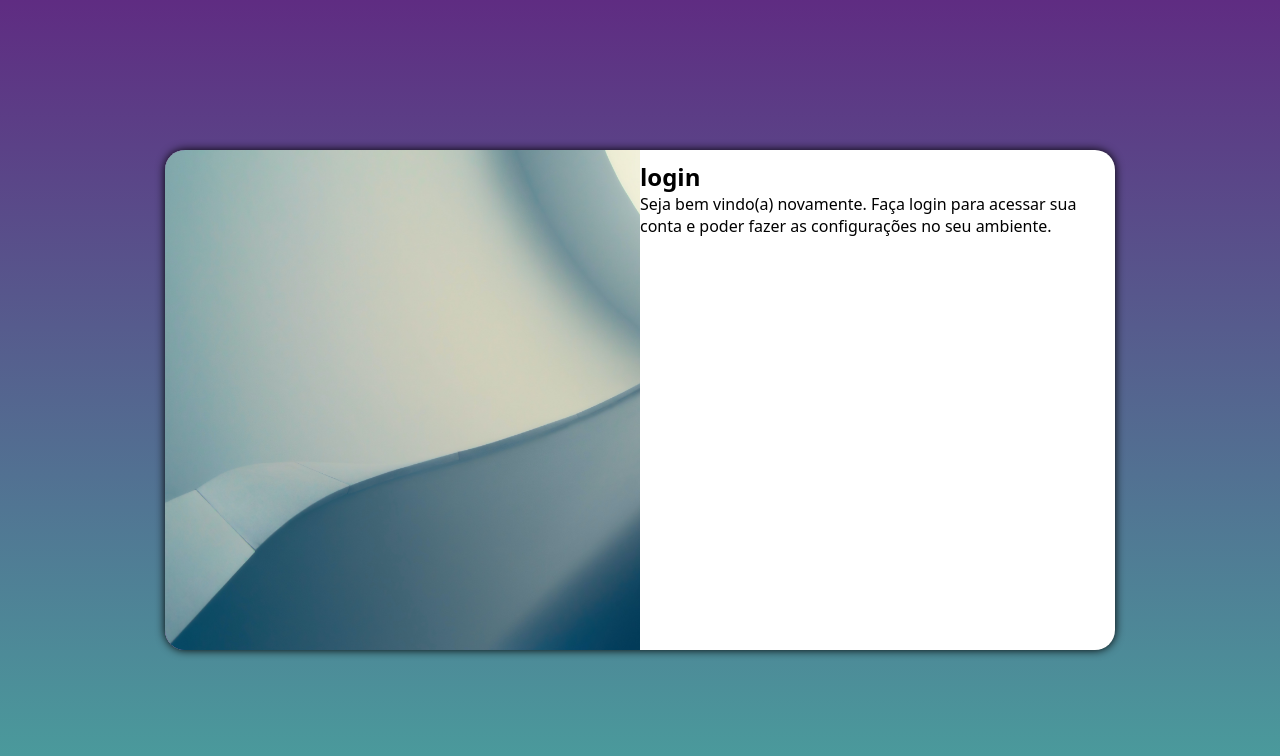
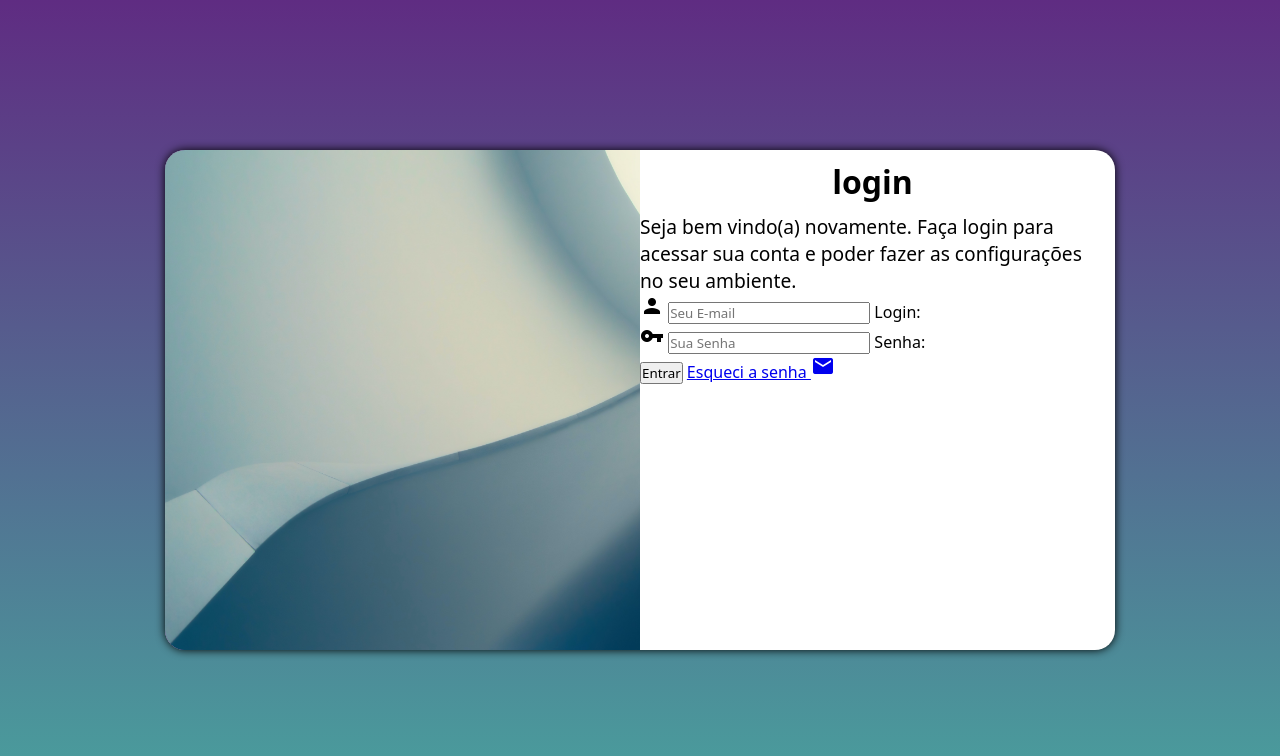
Before and after one commit to handricsom1998/projeto-login, a plain HTML site: page index.html in a window 1280 px wide. Drawn offline with Linux system fonts and the light colour scheme.

Commit message:
tela login

```diff
--- a/estilo/style.css
+++ b/estilo/style.css
@@ -54,3 +54,12 @@ section#login > div#formulario {
     padding: 10px;
     display: block;
 }
+
+div#formulario > h1 {
+    text-align: center;
+    margin-bottom: 10px;
+}
+
+div#formulario > p {
+    font-size: 0.8em;
+}
--- a/estilos/media-query.css
+++ b/estilos/media-query.css
@@ -39,14 +39,22 @@ telas grandes: acima de 1200px
     }
 
     section#login > div#imagem {
-        float: left;
+        float: right;
         width: 50%;
         height: 100%;
     }
 
-    section#logun > div#formulario {
-        float: right;
+    section#login > div#imagem {
+        float: left;
         width: 50%;
     }
 
+    div#formulario > h1 {
+        font-size: 2em;
+    }
+
+    div#formulario > p {
+        font-size: 1.2em;
+    }
+
 }
--- a/index.html
+++ b/index.html
@@ -7,6 +7,7 @@
     <title>Login</title>
     <link rel="stylesheet" href="estilo/style.css">
     <link rel="stylesheet" href="estilos/media-query.css">
+    <link href="https://fonts.googleapis.com/icon?family=Material+Icons" rel="stylesheet">
 </head>
 
 <body>
@@ -19,7 +20,21 @@
                 <h1>login</h1>
                 <p>Seja bem vindo(a) novamente. Faça login para acessar sua conta e poder fazer as configurações no seu
                     ambiente.</p>
-                <form action="login.php" method="post"></form>
+                <form action="login.php" method="post" autocomplete="on">
+                    <div class="campo">
+                        <span class="material-icons">person</span>
+                        <input type="login" name="email" id="ilogin" placeholder="Seu E-mail" autocomplete="email" required maxlength="30">
+                        <label for="ilogin">Login:</label>
+                    </div>
+                    <div class="campo">
+                        <span class="material-icons">vpn_key</span>
+                        <input type="password" name="senha" id="isenha" placeholder="Sua Senha" autocomplete="current-password" required minlength="8" maxlength="20">
+                        <label for="isenha">Senha:</label>
+                    </div>
+                    <input type="submit" value="Entrar">
+                    <a href="esqueci.html">Esqueci a senha <span class="material-icons">mail</span></a>
+
+                </form>
 
             </div>
         </section>
```
